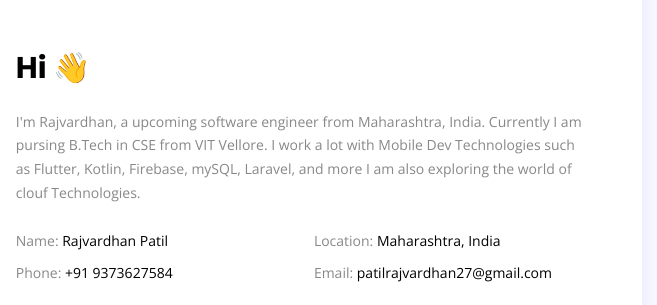
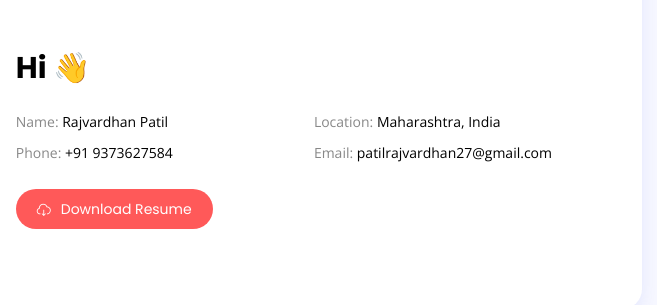
Before and after one commit to patilrajvardhan27/Portfloio-Website, a plain HTML site: page index.html in a window 1280 px wide. Shown: the part 902-1207 px from the top of the page, 583-1240 px from the left. Drawn offline with nearby package versions, Linux system fonts and the light colour scheme.

Commit message:
minor deletions

```diff
--- a/index.html
+++ b/index.html
@@ -116,7 +116,7 @@
 				</div>
 				<div class="col-md-9">
 					<h2 class="mt-4 mt-md-0 mb-4">Hi 👋</h2>
-					<p class="mb-0">I'm Rajvardhan, a upcoming software engineer from Maharashtra, India. Currently I am pursing B.Tech in CSE from VIT Vellore. I work a lot with  Mobile Dev Technologies such as Flutter, Kotlin, Firebase, mySQL, Laravel, and more I am also exploring the world of clouf Technologies.</p>
+					<!-- <p class="mb-0">I'm Rajvardhan, a upcoming software engineer from Maharashtra, India. Currently I am pursing B.Tech in CSE from VIT Vellore. I work a lot with  Mobile Dev Technologies such as Flutter, Kotlin, Firebase, mySQL, Laravel, and more I am also exploring the world of clouf Technologies.</p> -->
 					<div class="row my-4">
 						<div class="col-md-6">
 							<p class="mb-2">Name: <span class="text-dark">Rajvardhan Patil</span></p>
```
